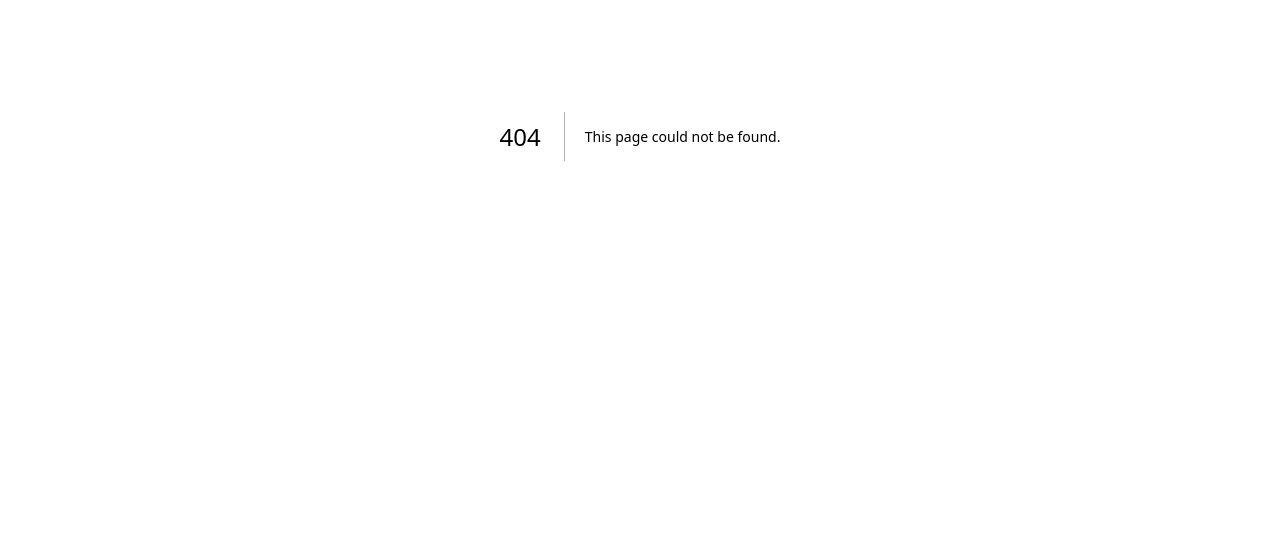
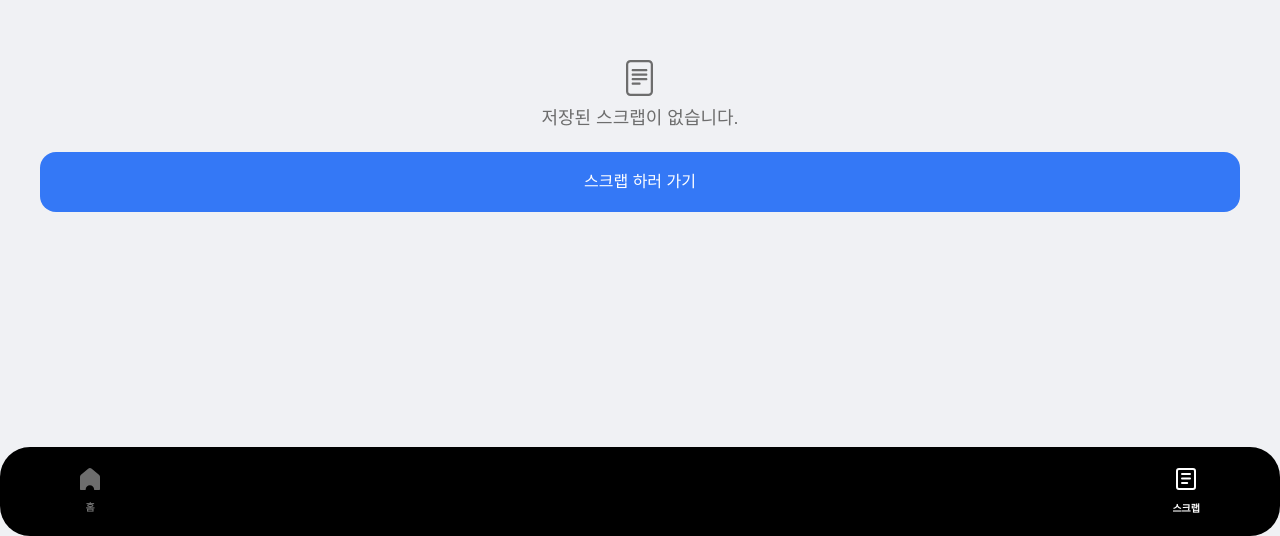
Before and after one commit to ckstn0777/New-York-Times, a Next.js app: page /scrap in a window 1280 px wide. Before the commit this address had no page. Shown: the part 264-800 px from the top of the page. Built offline with nearby package versions, Linux system fonts and the light colour scheme.

Commit message:
feat: scrap 페이지 생성 및 네비게이션

```diff
--- /dev/null
+++ b/app/scrap/page.tsx
@@ -0,0 +1,17 @@
+import Cards from "@/components/templates/Cards";
+import Category from "@/components/templates/Category";
+import Footer from "@/components/templates/Footer";
+import ScrapEmpty from "@/components/templates/ScrapEmpty";
+
+export default function Scrap() {
+  return (
+    <main className="bg-bg-gray min-h-screen">
+      {/* <Category />
+      <hr className="bg-gray border-0 h-[1px]" /> */}
+
+      <ScrapEmpty />
+
+      <Footer />
+    </main>
+  );
+}
--- a/components/templates/Category.tsx
+++ b/components/templates/Category.tsx
@@ -5,7 +5,7 @@ import FliterButton from "../ui/FliterButton";
 import FilterModal from "./FilterModal";
 
 export default function Category() {
-  const [isModalOpen, setIsModalOpen] = useState(true);
+  const [isModalOpen, setIsModalOpen] = useState(false);
 
   const onClose = () => {
     setIsModalOpen(false);
--- a/components/templates/Footer.tsx
+++ b/components/templates/Footer.tsx
@@ -1,16 +1,44 @@
+"use client";
+
 import Link from "next/link";
+import { usePathname } from "next/navigation"; // usePathname is a hook now imported from navigation
 import Icon from "../ui/Icon";
+import { cn } from "@/lib/utils";
 
 export default function Footer() {
+  const pathname = usePathname();
+
   return (
     <footer className="w-full bg-black-100 fixed left-0 bottom-0 z-10 px-[80px] py-[20px] flex justify-between items-center rounded-[30px]">
       <Link href="/" className="flex flex-col items-center">
-        <Icon name="home" fill="white-100" className="mb-[10px]" />
-        <p className="text-white-100 text-[10px] font-semibold ">홈</p>
+        <Icon
+          name="home"
+          fill={pathname === "/" ? "white-100" : "black-80"}
+          className="mb-[10px]"
+        />
+        <p
+          className={cn(
+            "text-black-80 text-[10px] font-semibold",
+            pathname === "/" && "text-white-100"
+          )}
+        >
+          홈
+        </p>{" "}
       </Link>
       <Link href="/scrap" className="flex flex-col items-center">
-        <Icon name="sheet" stroke="black-80" className="mb-[10px]" />
-        <p className="text-black-80 text-[10px] font-semibold ">스크랩</p>
+        <Icon
+          name="sheet"
+          stroke={pathname === "/scrap" ? "white-100" : "black-80"}
+          className="mb-[10px]"
+        />
+        <p
+          className={cn(
+            "text-black-80 text-[10px] font-semibold",
+            pathname === "/scrap" && "text-white-100"
+          )}
+        >
+          스크랩
+        </p>
       </Link>
     </footer>
   );
--- /dev/null
+++ b/components/templates/ScrapEmpty.tsx
@@ -0,0 +1,18 @@
+import Link from "next/link";
+import Button from "../ui/Button";
+import Icon from "../ui/Icon";
+
+export default function ScrapEmpty() {
+  return (
+    <div className="fixed inset-0 flex flex-col justify-center items-center mx-10">
+      <div className="flex flex-col items-center mb-5 gap-2">
+        <Icon name="union" />
+        <p className="text-black-80 text-lg">저장된 스크랩이 없습니다.</p>
+      </div>
+
+      <Link href="/" className="w-full">
+        <Button className="bg-primary">스크랩 하러 가기 </Button>
+      </Link>
+    </div>
+  );
+}
--- a/components/ui/Icon/icons.ts
+++ b/components/ui/Icon/icons.ts
@@ -4,3 +4,4 @@ export { default as search } from "/public/icons/search.svg";
 export { default as calendarCheck } from "/public/icons/calendar-check.svg";
 export { default as star } from "/public/icons/star.svg";
 export { default as starFill } from "/public/icons/star-fill.svg";
+export { default as union } from "/public/icons/union.svg";
--- a/hooks/useClickOutside.ts
+++ b/hooks/useClickOutside.ts
@@ -10,7 +10,7 @@ export default function useClickOutSide({ onClose }: Props) {
   useEffect(() => {
     const checkIfClickedOutside = (e: MouseEvent) => {
       // datepicker 선택 시 모달이 닫히는걸 방지
-      if ((e.target as Element).className.includes("react-datepicker")) {
+      if ((e.target as Element)?.className?.includes("react-datepicker")) {
         return;
       }
 
```
Also changed, not shown: public/icons/union.svg (added).
